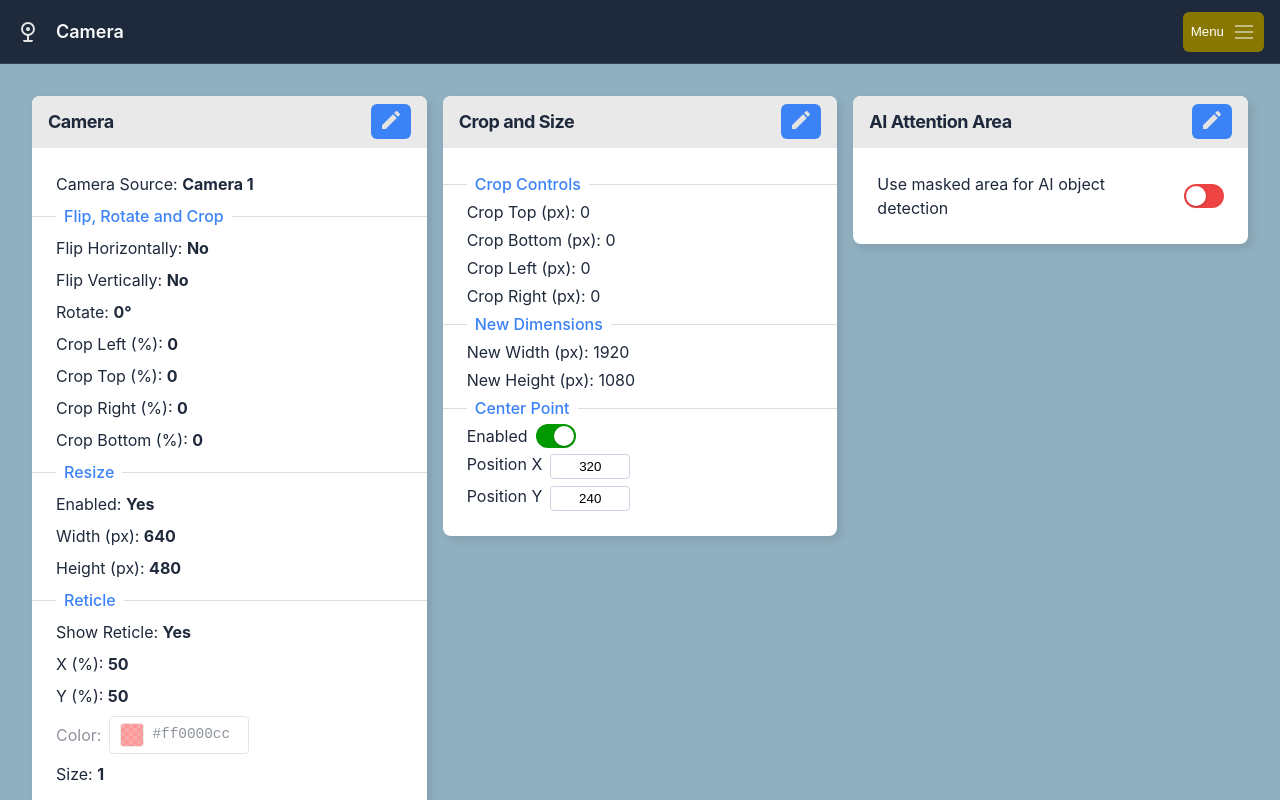
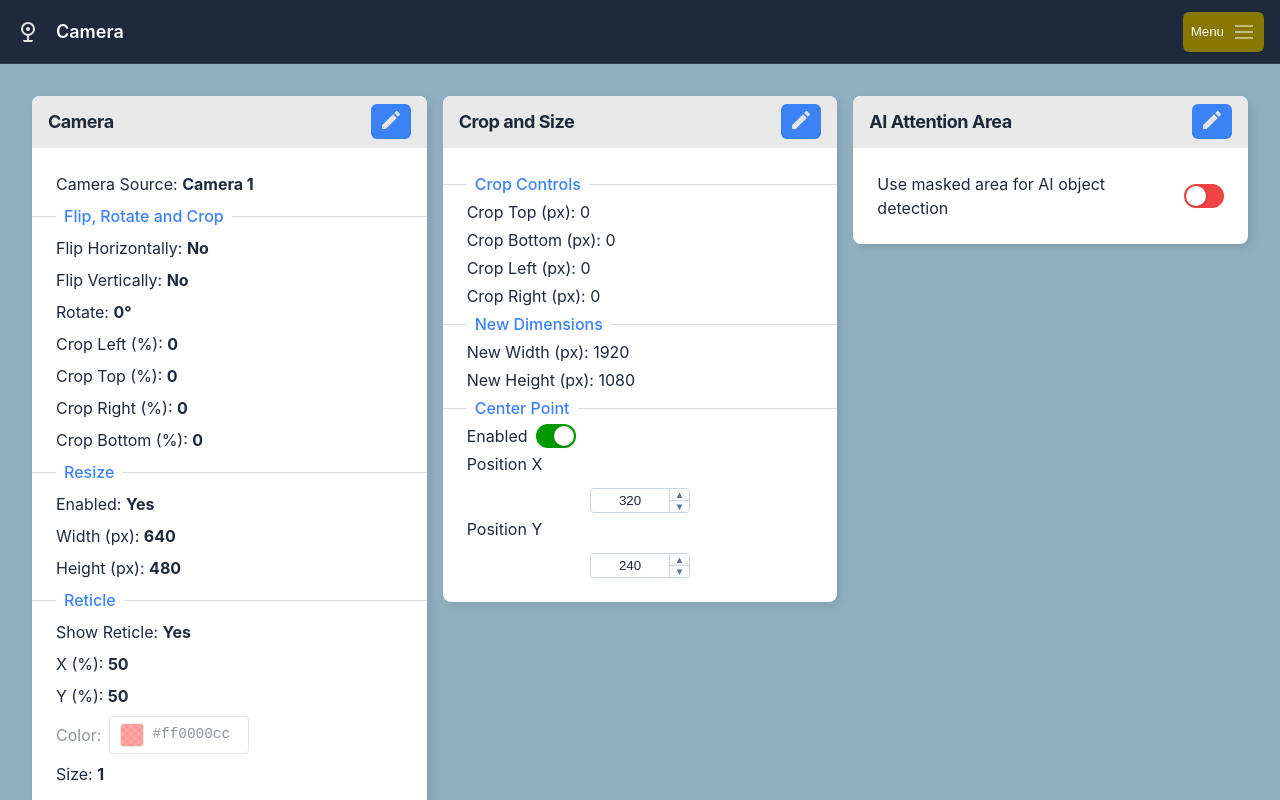
Before and after one commit to jaromirsivic/submoamoa, a React (Vite) app in the folder package/submoamoa/wwwroot/: page /settings/camera in a window 1280 px wide. Built offline with nearby package versions, Linux system fonts and the light colour scheme; no server answers.

Commit message:
feat: Implement Hot Zone settings modal with new UI components, hot zone generation, and validation logic.

```diff
--- a/package/submoamoa/wwwroot/src/HotZoneEditModal.jsx
+++ b/package/submoamoa/wwwroot/src/HotZoneEditModal.jsx
@@ -4,6 +4,7 @@ import MultiSwitch from './components/MultiSwitch';
 import Slider from './components/Slider';
 import HorizontalSeparator from './components/HorizontalSeparator';
 import { getHotZoneSettings, saveHotZoneSettings } from './lib/api';
+import { generateHotZoneSceneObjects, validateHotZoneSettings } from './lib/HotZoneCloudPointsGenerator';
 
 // Default hot zone settings
 const defaultHotZoneSettings = {
@@ -79,6 +80,12 @@ const HotZoneEditModal = ({ isOpen, onClose, onSave }) => {
 
     const getValidationWarnings = () => {
         const warnings = [];
+
+        const isValid = validateHotZoneSettings(tempSettings);
+        if (!isValid) {
+            warnings.push("Invalid Hot Zone Settings. With this setup the motors will not be able to move from fully retracted position to fully extended position. Please adjust the hot zone settings.");
+        }
+
         return warnings;
     };
 
--- a/package/submoamoa/wwwroot/src/assets/settings_default.json
+++ b/package/submoamoa/wwwroot/src/assets/settings_default.json
@@ -186,20 +186,21 @@
     },
     "hotZone": {
         "units": "cm",
+        "computationQuality": 30,
         "centerPole": {
             "micStickRadius": 50,
-            "height": 150,
-            "yDistanceFromArmPoles": 100
+            "height": 40,
+            "yDistanceFromArmPoles": 25
         },
         "armPoles": {
-            "height": 150,
-            "xDistance": 100
+            "height": 80,
+            "xDistance": 80
         },
         "arms": {
             "leftArmMinLength": 50,
-            "leftArmMaxLength": 150,
+            "leftArmMaxLength": 80,
             "rightArmMinLength": 50,
-            "rightArmMaxLength": 150
+            "rightArmMaxLength": 80
         }
     }
 }
--- a/package/submoamoa/wwwroot/src/components/NumericInput.jsx
+++ b/package/submoamoa/wwwroot/src/components/NumericInput.jsx
@@ -28,10 +28,20 @@ const NumericInput = ({
             setLocalValue(decimalPlaces !== undefined ? value.toFixed(decimalPlaces) : String(value));
             return;
         }
+        applyValue(val);
+    };
 
+    const applyValue = (val) => {
         // Clamp value
         if (min !== undefined && val < min) val = min;
         if (max !== undefined && val > max) val = max;
+
+        // Apply decimal places if needed to avoid precision issues before sending to onChange
+        // but generally we want to keep the number as number.
+        // If decimalPlaces is set, we might want to round it.
+        if (decimalPlaces !== undefined) {
+            val = parseFloat(val.toFixed(decimalPlaces));
+        }
 
         // Notify change
         onChange(val);
@@ -43,6 +53,12 @@ const NumericInput = ({
     const handleKeyDown = (e) => {
         if (e.key === 'Enter') {
             handleBlur();
+        } else if (e.key === 'ArrowUp') {
+            e.preventDefault();
+            handleIncrement();
+        } else if (e.key === 'ArrowDown') {
+            e.preventDefault();
+            handleDecrement();
         }
     };
 
@@ -50,18 +66,109 @@ const NumericInput = ({
         setLocalValue(e.target.value);
     };
 
+    const handleIncrement = () => {
+        if (disabled) return;
+        let currentVal = parseFloat(localValue);
+        if (isNaN(currentVal)) currentVal = value || 0;
+        applyValue(currentVal + step);
+    };
+
+    const handleDecrement = () => {
+        if (disabled) return;
+        let currentVal = parseFloat(localValue);
+        if (isNaN(currentVal)) currentVal = value || 0;
+        applyValue(currentVal - step);
+    };
+
+    const containerStyle = {
+        display: 'flex',
+        flexDirection: 'column',
+        alignItems: 'center', // Center label and input block
+        ...style
+    };
+
+    const inputWrapperStyle = {
+        position: 'relative',
+        display: 'flex',
+        alignItems: 'center',
+        width: style.width || '80px' // Default width if not provided in style
+    };
+
     const inputStyle = {
-        width: '80px',
-        padding: '0.25rem',
+        width: '100%', // Input takes full width of wrapper less the buttons padding potentially, but better to use flex
+        flex: 1,
+        padding: '0.25rem 1.5rem 0.25rem 0.25rem', // Right padding for space for buttons would be absolute, or use flex structure
+        // Let's use a flex structure for input and buttons
         border: '1px solid #cbd5e1',
         borderRadius: '4px',
         backgroundColor: disabled ? '#f1f5f9' : '#ffffff',
-        textAlign: 'center'
+        textAlign: 'center',
+        height: '32px', // Fixed height to match buttons
+        boxSizing: 'border-box'
+    };
+
+    // We will use a different approach: Input and a separate div for buttons side-by-side
+    // modifying inputStyle to remove right padding and use flex
+
+    const flexWrapperStyle = {
+        display: 'flex',
+        flexDirection: 'row',
+        alignItems: 'stretch',
+        border: '1px solid #cbd5e1',
+        borderRadius: '4px',
+        backgroundColor: disabled ? '#f1f5f9' : '#ffffff',
+        overflow: 'hidden', // Contain children
+        width: style.width || '100px', // Slightly wider for buttons
+        opacity: disabled ? 0.5 : 1
+    };
+
+    const innerInputStyle = {
+        flex: 1,
+        border: 'none',
+        padding: '0.25rem',
+        textAlign: 'center',
+        backgroundColor: 'transparent',
+        outline: 'none',
+        width: '0', // Allow flex shrink/grow
+        color: '#1e293b'
+    };
+
+    const spinnerContainerStyle = {
+        display: 'flex',
+        flexDirection: 'column',
+        width: '20px',
+        borderLeft: '1px solid #cbd5e1',
+        backgroundColor: '#f8fafc'
+    };
+
+    const spinnerButtonStyle = {
+        flex: 1,
+        display: 'flex',
+        alignItems: 'center',
+        justifyContent: 'center',
+        border: 'none',
+        padding: 0,
+        margin: 0,
+        backgroundColor: 'transparent',
+        cursor: disabled ? 'default' : 'pointer',
+        fontSize: '0.6rem',
+        color: '#64748b'
+    };
+
+    const topSpinnerStyle = {
+        ...spinnerButtonStyle,
+        borderBottom: '1px solid #cbd5e1'
+    };
+
+    const bottomSpinnerStyle = {
+        ...spinnerButtonStyle
     };
 
     return (
-        <div className="custom-numeric-input responsive-input-container" style={{ opacity: disabled ? 0.5 : 1, ...style }}>
-            {label && <label className="numeric-input-label" style={{ display: 'block', marginBottom: '0.25rem', whiteSpace: 'nowrap' }}>{label}</label>}
+        <div className="custom-numeric-input responsive-input-container" style={containerStyle}>
+            {label && <label className="numeric-input-label" style={{ display: 'block', marginBottom: '0.25rem', whiteSpace: 'nowrap', width: '100%', textAlign: 'start' }}>{label}</label>}
+
+            <div style={flexWrapperStyle}>
                 <input
                     type="text"
                     value={localValue}
@@ -69,8 +176,29 @@ const NumericInput = ({
                     onBlur={handleBlur}
                     onKeyDown={handleKeyDown}
                     disabled={disabled}
-                style={inputStyle}
+                    style={innerInputStyle}
                 />
+                <div style={spinnerContainerStyle}>
+                    <button
+                        type="button" // Prevent form submission
+                        style={topSpinnerStyle}
+                        onClick={handleIncrement}
+                        tabIndex={-1}
+                        disabled={disabled}
+                    >
+                        ▲
+                    </button>
+                    <button
+                        type="button"
+                        style={bottomSpinnerStyle}
+                        onClick={handleDecrement}
+                        tabIndex={-1}
+                        disabled={disabled}
+                    >
+                        ▼
+                    </button>
+                </div>
+            </div>
         </div>
     );
 };
--- a/package/submoamoa/wwwroot/src/components/Slider.jsx
+++ b/package/submoamoa/wwwroot/src/components/Slider.jsx
@@ -161,7 +161,7 @@ const Slider = ({
                 </div>
 
                 {allowManualInput && (
-                    <div style={{ width: '80px' }}>
+                    <div style={{ width: '110px' }}>
                         <NumericInput
                             value={value}
                             onChange={onChange}
@@ -170,6 +170,7 @@ const Slider = ({
                             step={step}
                             decimalPlaces={decimalPlaces}
                             disabled={disabled}
+                            style={{ width: '100%' }}
                         />
                     </div>
                 )}
```
Also changed, not shown: package/submoamoa/wwwroot/src/assets/settings.json (+11 -12 lines), package/submoamoa/wwwroot/src/components/ModalWindow.jsx (+58 -4 lines), package/submoamoa/wwwroot/src/lib/test_harness_debug.mjs (deleted, +0 -48 lines), package/submoamoa/wwwroot/src/lib/HotZoneCloudPointsGenerator.js, 1 other file (tests, documents, lock files or other folders). Lines whose indentation alone changed are shown as unchanged.
